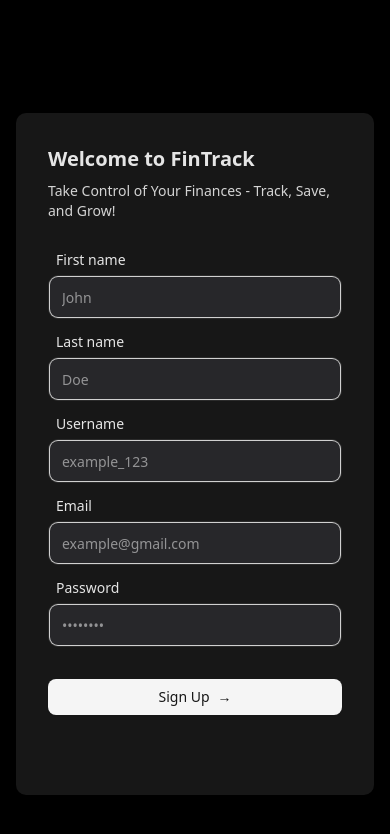
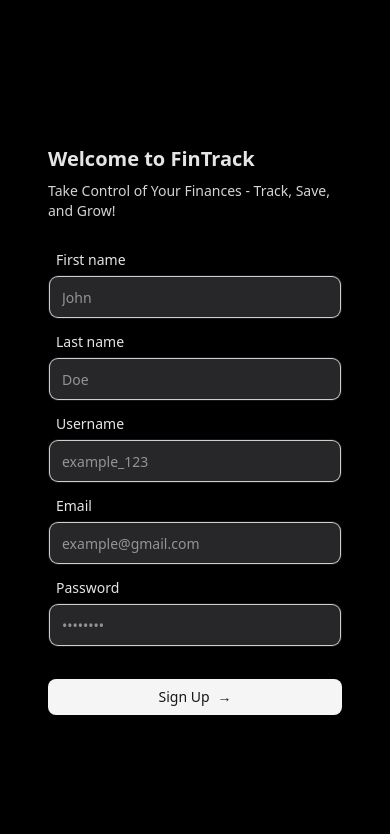
Before and after one commit to M-SaaD-H/fintrack, a Next.js app: page /sign-up in a window 390 px wide. Shown: the top 834 px of the page. Built offline with nearby package versions, Linux system fonts and the light colour scheme.

Commit message:
minor tweaks

```diff
--- a/src/app/(auth)/sign-in/page.tsx
+++ b/src/app/(auth)/sign-in/page.tsx
@@ -59,7 +59,7 @@ const SignIn = () => {
 
   return (
     <div className='flex justify-center items-center h-screen mx-8'>
-      <div className="shadow-input mx-auto w-full max-w-md rounded-lg p-8 bg-neutral-900">
+      <div className="shadow-input mx-auto w-full max-w-md rounded-lg p-8 md:bg-neutral-900">
         <h2 className="text-xl font-bold text-neutral-200">
           Welcome back to FinTrack
         </h2>
--- a/src/app/(auth)/sign-up/page.tsx
+++ b/src/app/(auth)/sign-up/page.tsx
@@ -86,7 +86,7 @@ const SignUp = () => {
 
   return (
     <div className='flex justify-center items-center h-screen mx-4'>
-      <div className="shadow-input mx-auto mt-16 w-full max-w-md rounded-lg p-8 bg-neutral-900">
+      <div className="shadow-input mx-auto mt-16 w-full max-w-md rounded-lg p-8 md:bg-neutral-900">
         <h2 className="text-xl font-bold text-neutral-200">
           Welcome to FinTrack
         </h2>
```
